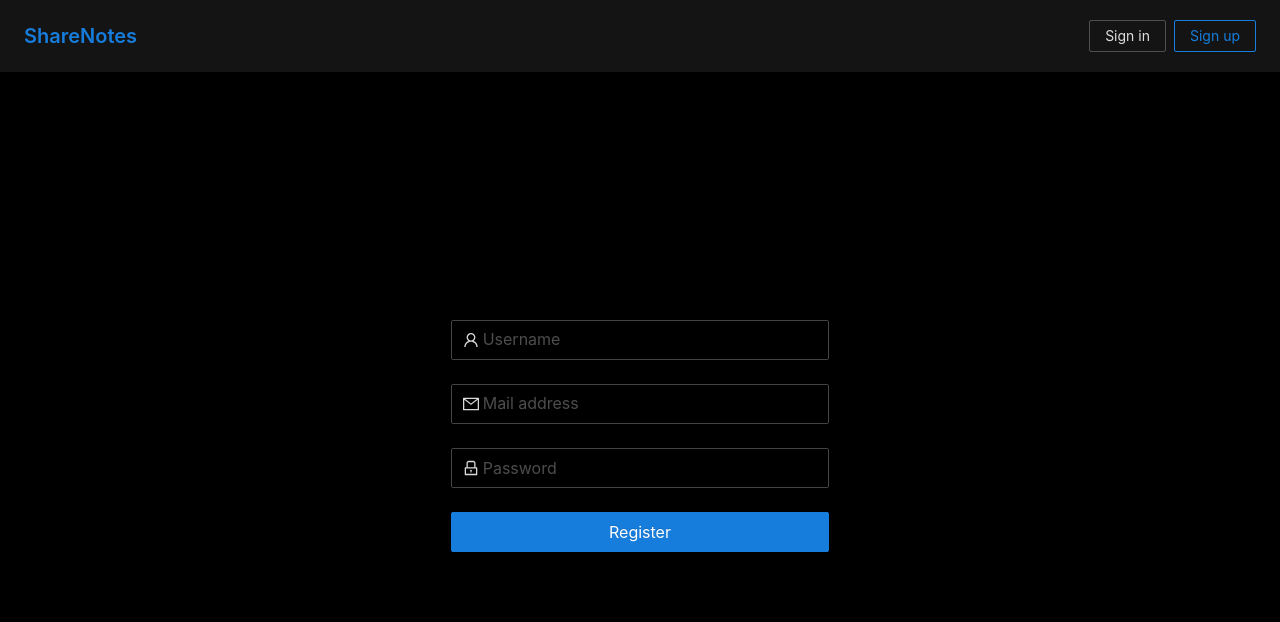
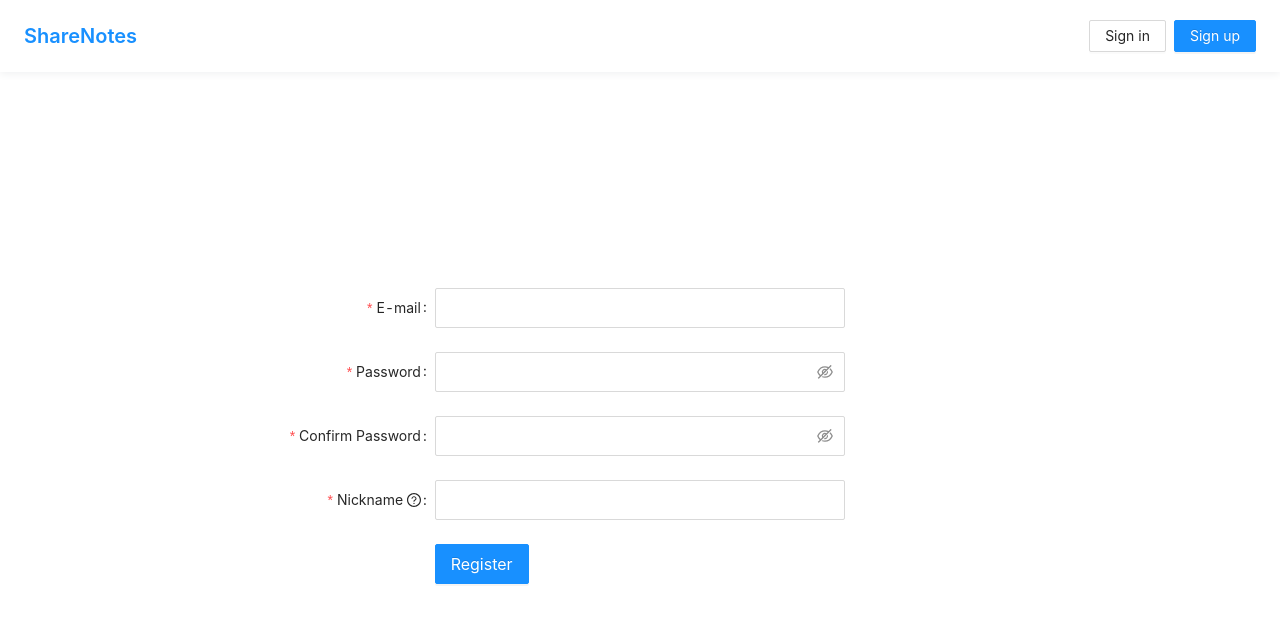
Before and after one commit to DenPeshkov/collaborative-notes-app-client, a React (Create React App) app: page /signup in a window 1280 px wide. Shown: the top 622 px of the page. Built offline with nearby package versions, Linux system fonts and the light colour scheme.

Commit message:
refactored signup

```diff
--- a/src/App.css
+++ b/src/App.css
@@ -1,5 +1,9 @@
-@import '~antd/dist/antd.dark.css';
+@import '~antd/dist/antd.css';
 
 .app-container {
     height: 100%;
 }
+
+.app-container-content {
+    background-color: #fff;
+}
--- a/src/Routes.js
+++ b/src/Routes.js
@@ -5,6 +5,7 @@ import PageNotFound from "./containers/PageNotFound/PageNotFound";
 import SignIn from "./containers/Auth/SignIn";
 import SignUp from "./containers/Auth/SignUp";
 import CodeVerification from "./containers/Auth/CodeVerification";
+import Editor from "./containers/Editor/Editor";
 
 export default function Routes() {
     return (
@@ -21,8 +22,11 @@ export default function Routes() {
             <Route exact path="/forgotpassword">
                 <CodeVerification/>
             </Route>
-            <Route exact path="/registrationcodeverification">
+            <Route exact path="/registrationcode">
                 <CodeVerification/>
+            </Route>
+            <Route exact path="/editor">
+                <Editor/>
             </Route>
             <Route>
                 <PageNotFound/>
--- /dev/null
+++ b/src/components/AppHeader/AppHeader.css
@@ -0,0 +1,3 @@
+.ant-page-header {
+    box-shadow: 0 2px 8px #f0f1f2;
+}
--- a/src/components/AppHeader/AppHeader.js
+++ b/src/components/AppHeader/AppHeader.js
@@ -2,6 +2,7 @@ import React from 'react';
 import {Button, PageHeader} from "antd";
 import {Link} from "react-router-dom";
 import {useAppContext} from "../../libs/contextLib";
+import "./AppHeader.css"
 
 function AppHeader() {
 
@@ -11,21 +12,14 @@ function AppHeader() {
     switch (isAuthenticated) {
         case false: {
             extra = [
-                <Button ghost={true} key="1"><Link to="/signin">Sign in</Link></Button>,
-                <Button ghost={true} key="2" type="primary"><Link to="/signup">Sign up</Link></Button>,
+                <Button key="1"><Link to="/signin">Sign in</Link></Button>,
+                <Button key="2" type="primary"><Link to="/signup">Sign up</Link></Button>,
             ];
             break;
         }
         case true: {
             extra = [<Button ghost={true} key="1" type="primary" onClick={() => userHasAuthenticated(false)}>Log
                 out</Button>];
-            break;
-        }
-        default: {
-            extra = [
-                <Button ghost={true} key="1"><Link to="/signin">Sign in</Link></Button>,
-                <Button ghost={true} key="2" type="primary"><Link to="/signup">Sign up</Link></Button>,
-            ];
             break;
         }
     }
--- a/src/containers/Auth/CodeVerification.js
+++ b/src/containers/Auth/CodeVerification.js
@@ -2,8 +2,8 @@ import {Button, Col, Form, Input, Row, Spin, Steps} from 'antd';
 import React, {useState} from "react";
 import "./CodeVerification.css"
 import {UserOutlined} from "@ant-design/icons";
-import FieldNumberOutlined from "@ant-design/icons/lib/icons/FieldNumberOutlined";
 import {useHistory} from "react-router-dom";
+import FileTextOutlined from "@ant-design/icons/lib/icons/FileTextOutlined";
 
 const {Step} = Steps;
 
@@ -67,7 +67,7 @@ const Code = () => {
                         name="code"
                         rules={[{required: true, message: 'Please input your code!'}]}
                     >
-                        <Input prefix={<FieldNumberOutlined className="site-form-item-icon"/>} placeholder="Code"/>
+                        <Input prefix={<FileTextOutlined className="site-form-item-icon"/>} placeholder="Code"/>
                     </Form.Item>
 
                     <Form.Item>
--- a/src/containers/Auth/SignIn.css
+++ b/src/containers/Auth/SignIn.css
@@ -13,7 +13,3 @@
 .login-form-button {
     width: 100%;
 }
-
-.ant-row {
-    height: 100%;
-}
--- a/src/containers/Auth/SignIn.js
+++ b/src/containers/Auth/SignIn.js
@@ -41,7 +41,7 @@ const SignIn = () => {
                         />
                     </Form.Item>
                     <Form.Item>
-                        <Link to="/forgotpassword">Forgot password</Link>
+                        <Link to="/forgotpassword">Forgot password?</Link>
                     </Form.Item>
 
                     <Form.Item>
--- a/src/containers/Auth/SignUp.css
+++ b/src/containers/Auth/SignUp.css
@@ -1,19 +1,3 @@
-.sign-up-form {
+.signup-form {
     margin: 24px;
 }
-
-.sign-up-form-forgot {
-    float: right;
-}
-
-.ant-col-rtl .sign-up-form-forgot {
-    float: left;
-}
-
-.sign-up-form-button {
-    width: 100%;
-}
-
-.ant-row {
-    height: 100%;
-}
--- a/src/containers/Auth/SignUp.js
+++ b/src/containers/Auth/SignUp.js
@@ -1,52 +1,148 @@
 import React from "react";
-import {Button, Col, Form, Input, Row} from 'antd';
+import {Button, Col, Form, Input, Row, Tooltip} from 'antd';
+import {QuestionCircleOutlined} from '@ant-design/icons';
+import {useHistory} from "react-router-dom";
 import "./SignUp.css"
-import {LockOutlined, UserOutlined} from "@ant-design/icons";
-import {useHistory} from "react-router-dom";
-import MailOutlined from "@ant-design/icons/lib/icons/MailOutlined";
+
+const formItemLayout = {
+    labelCol: {
+        xs: {
+            span: 24,
+        },
+        md: {
+            span: 24,
+        },
+        lg: {
+            span: 8,
+        },
+    },
+    wrapperCol: {
+        xs: {
+            span: 24,
+        },
+        md: {
+            span: 24,
+        },
+        lg: {
+            span: 8,
+        },
+    },
+};
+
+const tailFormItemLayout = {
+    wrapperCol: {
+        xs: {
+            span: 24,
+            offset: 0,
+        },
+        md: {
+            span: 24,
+            offset: 0,
+        },
+        lg: {
+            span: 8,
+            offset: 8,
+        },
+    },
+};
 
 const SignUp = () => {
+    const [form] = Form.useForm();
     const history = useHistory();
 
     const onFinish = () => {
-        history.push("/registrationcodeverification");
+        history.push("/");
     };
 
     return (
         <Row justify="center" align="middle">
-            <Col xs={24} sm={13} md={10} lg={8} xl={8}>
+            <Col span={24}>
                 <Form
-                    name="normal_sign-up"
-                    className="sign-up-form"
-                    initialValues={{remember: true}}
+                    {...formItemLayout}
+                    form={form}
+                    name="signup"
+                    className="signup-form"
                     onFinish={onFinish}
+                    scrollToFirstError
                     size="large"
                 >
                     <Form.Item
-                        name="username"
-                        rules={[{required: true, message: 'Please input your Username!'}]}
+                        name="email"
+                        label="E-mail"
+                        rules={[
+                            {
+                                type: 'email',
+                                message: 'The input is not valid E-mail!',
+                            },
+                            {
+                                required: true,
+                                message: 'Please input your E-mail!',
+                            },
+                        ]}
                     >
-                        <Input prefix={<UserOutlined className="site-form-item-icon"/>} placeholder="Username"/>
+                        <Input/>
                     </Form.Item>
-                    <Form.Item
-                        name="mail"
-                        rules={[{required: true, message: 'Please input your Mail Address!'}]}
-                    >
-                        <Input prefix={<MailOutlined classname="site-form-item-icon"/>} placeholder="Mail address"/>
-                    </Form.Item>
+
                     <Form.Item
                         name="password"
-                        rules={[{required: true, message: 'Please input your Password!'}]}
+                        label="Password"
+                        rules={[
+                            {
+                                required: true,
+                                message: 'Please input your password!',
+                            },
+                        ]}
+                        hasFeedback
                     >
-                        <Input
-                            prefix={<LockOutlined className="site-form-item-icon"/>}
-                            type="password"
-                            placeholder="Password"
-                        />
+                        <Input.Password/>
                     </Form.Item>
 
-                    <Form.Item>
-                        <Button type="primary" htmlType="submit" className="sign-up-form-button">
+                    <Form.Item
+                        name="confirm"
+                        label="Confirm Password"
+                        dependencies={['password']}
+                        hasFeedback
+                        rules={[
+                            {
+                                required: true,
+                                message: 'Please confirm your password!',
+                            },
+                            ({getFieldValue}) => ({
+                                validator(rule, value) {
+                                    if (!value || getFieldValue('password') === value) {
+                                        return Promise.resolve();
+                                    }
+
+                                    return Promise.reject('The two passwords that you entered do not match!');
+                                },
+                            }),
+                        ]}
+                    >
+                        <Input.Password/>
+                    </Form.Item>
+
+                    <Form.Item
+                        name="nickname"
+                        label={
+                            <span>Nickname&nbsp;
+                                <Tooltip title="What do you want others to call you?">
+                                    <QuestionCircleOutlined/>
+                                </Tooltip>
+                            </span>
+                        }
+                        rules={[
+                            {
+                                required: true,
+                                message: 'Please input your nickname!',
+                                whitespace: true,
+                            },
+                        ]}
+                    >
+                        <Input/>
+                    </Form.Item>
+
+                    <Form.Item {...tailFormItemLayout}>
+                        <Button type="primary" htmlType="submit">
                             Register
                         </Button>
                     </Form.Item>
--- a/src/containers/Editor/Editor.css
+++ b/src/containers/Editor/Editor.css
@@ -0,0 +1,7 @@
+.ant-layout.ant-layout-has-sider {
+    height: 100%;
+}
+
+.ant-list-items {
+    padding: 8px;
+}
```
Also changed, not shown: src/containers/Editor/Editor.js (+61 -35 lines).
